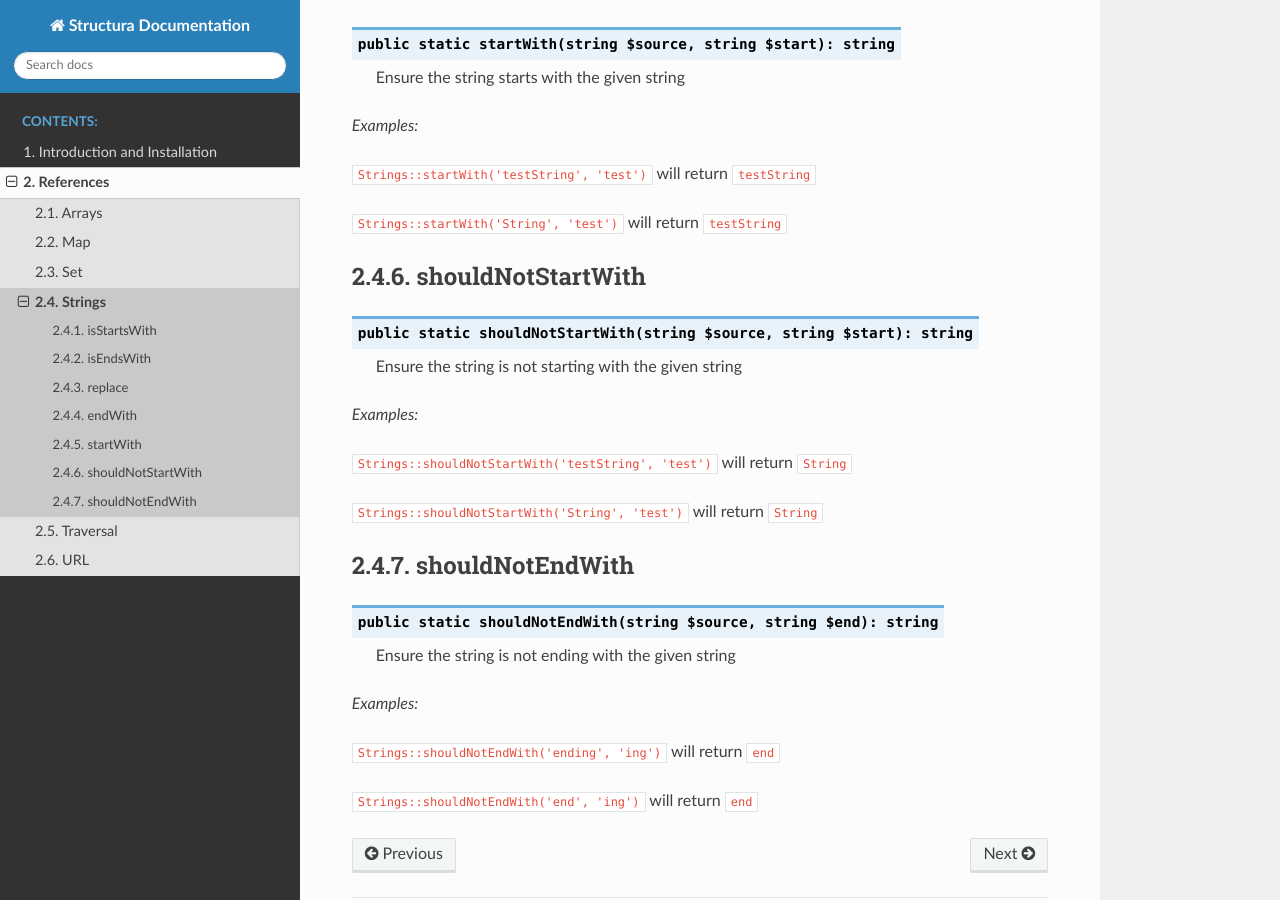
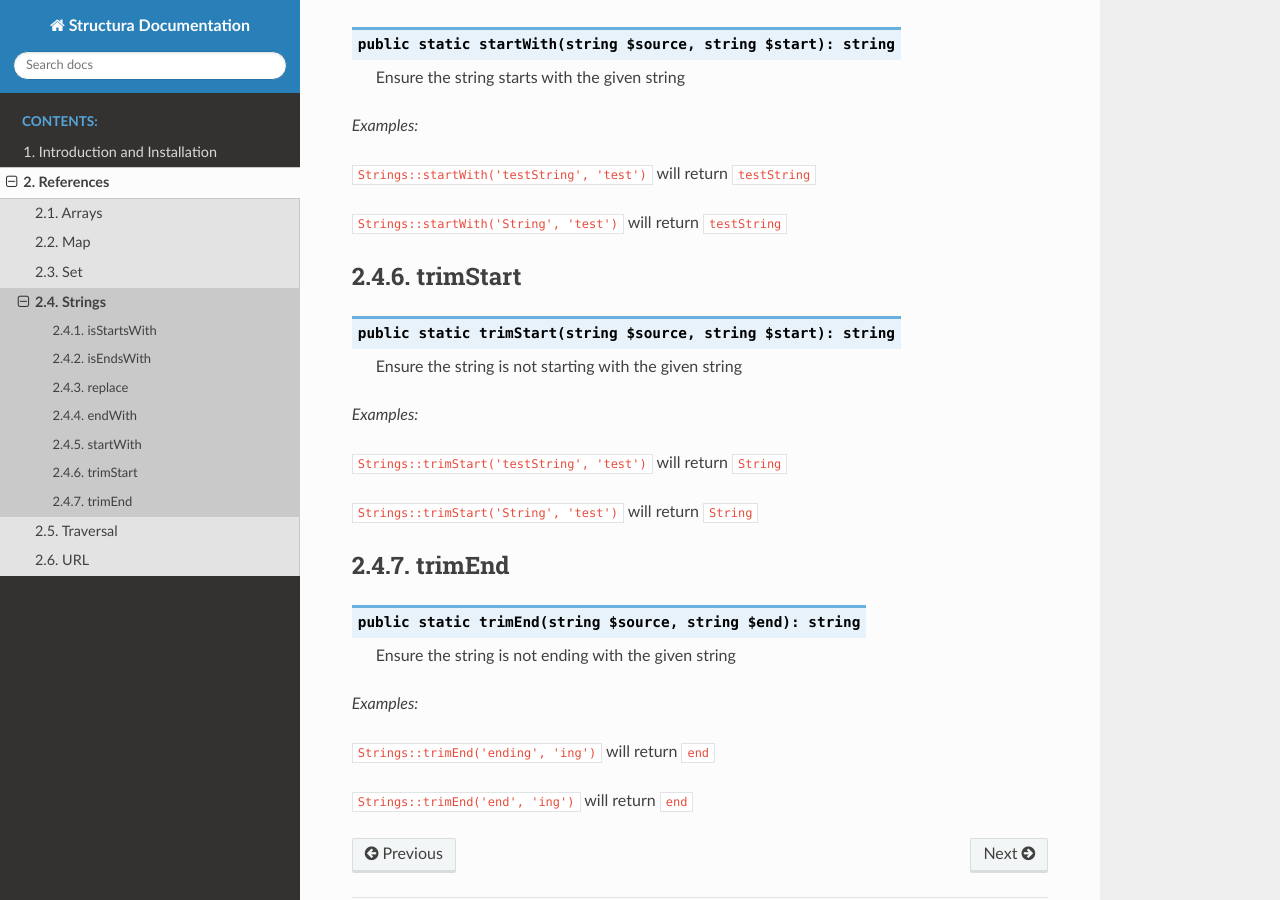
Before and after one commit to unstable-cacao/Structura, a Sphinx documentation site: the page built from Docs/references/Strings.rst, in a window 1280 px wide and 900 px high, scrolled down 1411 px. Built offline with Sphinx 7.4.7 and the Read the Docs theme 2.0.0, drawn with Linux system fonts in a browser that asks for light colours.

Commit message:
Updated Strings function names

```diff
--- a/Docs/references/Strings.rst
+++ b/Docs/references/Strings.rst
@@ -80,31 +80,31 @@ startWith
 ``Strings::startWith('String', 'test')`` will return ``testString``
 
 
-shouldNotStartWith
+trimStart
 --------------------
 
-.. function:: public static shouldNotStartWith(string $source, string $start): string
+.. function:: public static trimStart(string $source, string $start): string
 
     Ensure the string is not starting with the given string
 
 
 *Examples:*
 
-``Strings::shouldNotStartWith('testString', 'test')`` will return ``String``
+``Strings::trimStart('testString', 'test')`` will return ``String``
 
-``Strings::shouldNotStartWith('String', 'test')`` will return ``String``
+``Strings::trimStart('String', 'test')`` will return ``String``
 
 
-shouldNotEndWith
+trimEnd
 ------------------
 
-.. function:: public static shouldNotEndWith(string $source, string $end): string
+.. function:: public static trimEnd(string $source, string $end): string
 
     Ensure the string is not ending with the given string
 
 
 *Examples:*
 
-``Strings::shouldNotEndWith('ending', 'ing')`` will return ``end``
+``Strings::trimEnd('ending', 'ing')`` will return ``end``
 
-``Strings::shouldNotEndWith('end', 'ing')`` will return ``end``
+``Strings::trimEnd('end', 'ing')`` will return ``end``
```
Also changed, not shown: 1 other file.
